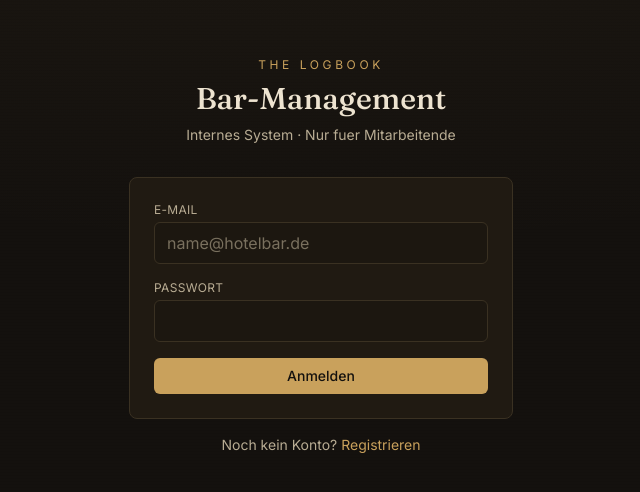
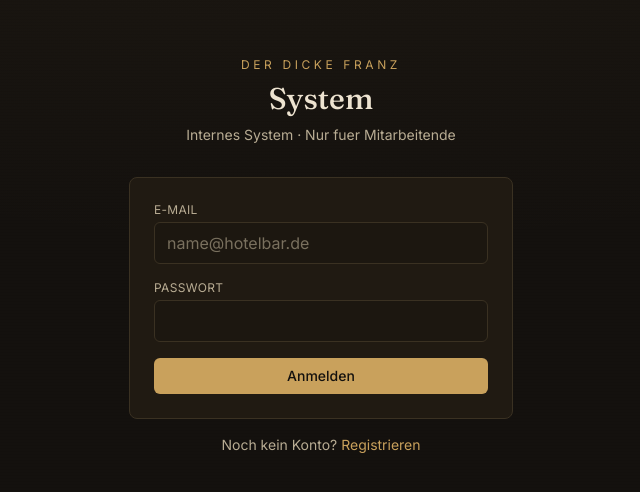
Before and after one commit to RialtoDaph/DDF, a Next.js app: page /login in a window 1280 px wide. Shown: the part 144-636 px from the top of the page, without its empty margins (319-959 px from the left). Built offline with nearby package versions, Linux system fonts and the light colour scheme.

Commit message:
Rebrand app to "Der Dicke Franz System"
Replaces "The Logbook — Bar-Management" across the page title, login,
signup, and nav shell branding.

```diff
--- a/src/app/layout.tsx
+++ b/src/app/layout.tsx
@@ -21,7 +21,7 @@ const plexMono = IBM_Plex_Mono({
 });
 
 export const metadata: Metadata = {
-  title: "The Logbook — Bar Management",
+  title: "Der Dicke Franz System",
   description: "Internes Bar-Management: Inventar, Checklisten, Schulung & Berichte.",
 };
 
--- a/src/app/login/page.tsx
+++ b/src/app/login/page.tsx
@@ -13,8 +13,8 @@ export default async function LoginPage({
     <div className="flex flex-1 items-center justify-center px-4">
       <div className="w-full max-w-sm">
         <div className="text-center mb-8">
-          <p className="text-xs tracking-[0.3em] uppercase text-brass mb-2">The Logbook</p>
-          <h1 className="font-serif text-3xl text-parchment">Bar-Management</h1>
+          <p className="text-xs tracking-[0.3em] uppercase text-brass mb-2">Der Dicke Franz</p>
+          <h1 className="font-serif text-3xl text-parchment">System</h1>
           <p className="text-sm text-parchment-dim mt-2">Internes System · Nur fuer Mitarbeitende</p>
         </div>
         {deactivated && (
--- a/src/app/signup/page.tsx
+++ b/src/app/signup/page.tsx
@@ -6,7 +6,7 @@ export default function SignUpPage() {
     <div className="flex flex-1 items-center justify-center px-4">
       <div className="w-full max-w-sm">
         <div className="text-center mb-8">
-          <p className="text-xs tracking-[0.3em] uppercase text-brass mb-2">The Logbook</p>
+          <p className="text-xs tracking-[0.3em] uppercase text-brass mb-2">Der Dicke Franz</p>
           <h1 className="font-serif text-3xl text-parchment">Konto erstellen</h1>
           <p className="text-sm text-parchment-dim mt-2">Internes System · Nur fuer Mitarbeitende</p>
         </div>
--- a/src/components/nav/AppShell.tsx
+++ b/src/components/nav/AppShell.tsx
@@ -47,7 +47,7 @@ export function AppShell({
           >
             <Menu size={22} />
           </button>
-          <span className="font-serif text-lg text-brass">The Logbook</span>
+          <span className="font-serif text-lg text-brass">Der Dicke Franz</span>
           <NotificationBell notifications={notifications} />
         </header>
 
@@ -55,7 +55,7 @@ export function AppShell({
           <div className="md:hidden fixed inset-0 z-50 flex">
             <div className="w-72 bg-ink-raised border-r border-ink-border flex flex-col">
               <div className="flex items-center justify-between px-4 h-14 border-b border-ink-border">
-                <span className="font-serif text-lg text-brass">The Logbook</span>
+                <span className="font-serif text-lg text-brass">Der Dicke Franz</span>
                 <button onClick={() => setOpen(false)} aria-label="Menue schliessen" className="p-2 text-parchment">
                   <X size={20} />
                 </button>
@@ -95,8 +95,8 @@ function SidebarContent({
   return (
     <div className="flex flex-col h-full">
       <div className="hidden md:block px-5 py-5 border-b border-ink-border">
-        <p className="text-[0.65rem] tracking-[0.3em] uppercase text-brass mb-1">The Logbook</p>
-        <p className="font-serif text-xl text-parchment leading-tight">Bar-Management</p>
+        <p className="text-[0.65rem] tracking-[0.3em] uppercase text-brass mb-1">Der Dicke Franz</p>
+        <p className="font-serif text-xl text-parchment leading-tight">System</p>
       </div>
 
       <nav className="flex-1 overflow-y-auto py-3 px-2 space-y-0.5">
```
Also changed, not shown: 1 other file (tests, documents, lock files or other folders).
